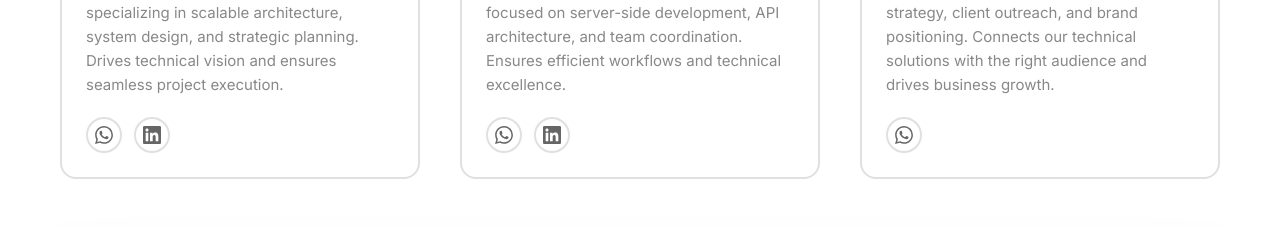
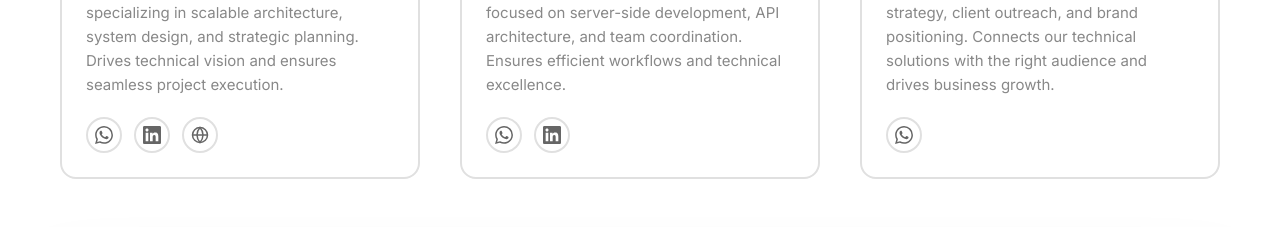
Before and after one commit to adxtya-codes/Codara, a Next.js app in the folder Desktop/codara/: page /team in a window 1280 px wide. Shown: the part 923-1150 px from the top of the page. Built offline with nearby package versions, Linux system fonts and the light colour scheme.

Commit message:
Add website link to Aditya's profile

```diff
--- a/Desktop/codara/app/components/Team.tsx
+++ b/Desktop/codara/app/components/Team.tsx
@@ -12,7 +12,8 @@ export default function Team() {
             description: 'Backend engineer and project manager specializing in scalable architecture, system design, and strategic planning. Drives technical vision and ensures seamless project execution.',
             image: '/team/aditya.jpeg',
             whatsapp: '918810202799',
-            linkedin: 'https://www.linkedin.com/in/aditya-singh-41a895349/'
+            linkedin: 'https://www.linkedin.com/in/aditya-singh-41a895349/',
+            website: 'https://www.aditya.vercel.app'
         },
         {
             name: 'Shaurya',
@@ -87,6 +88,23 @@ export default function Team() {
                                         </svg>
                                     </a>
                                 )}
+                                {/* @ts-ignore */}
+                                {member.website && (
+                                    <a
+                                        // @ts-ignore
+                                        href={member.website}
+                                        target="_blank"
+                                        rel="noopener noreferrer"
+                                        className="social-icon"
+                                        title="Website"
+                                    >
+                                        <svg viewBox="0 0 24 24" fill="none" stroke="currentColor" strokeWidth="2">
+                                            <circle cx="12" cy="12" r="10" />
+                                            <line x1="2" y1="12" x2="22" y2="12" />
+                                            <path d="M12 2a15.3 15.3 0 0 1 4 10 15.3 15.3 0 0 1-4 10 15.3 15.3 0 0 1-4-10 15.3 15.3 0 0 1 4-10z" />
+                                        </svg>
+                                    </a>
+                                )}
                             </div>
                         </div>
                     ))}
```
